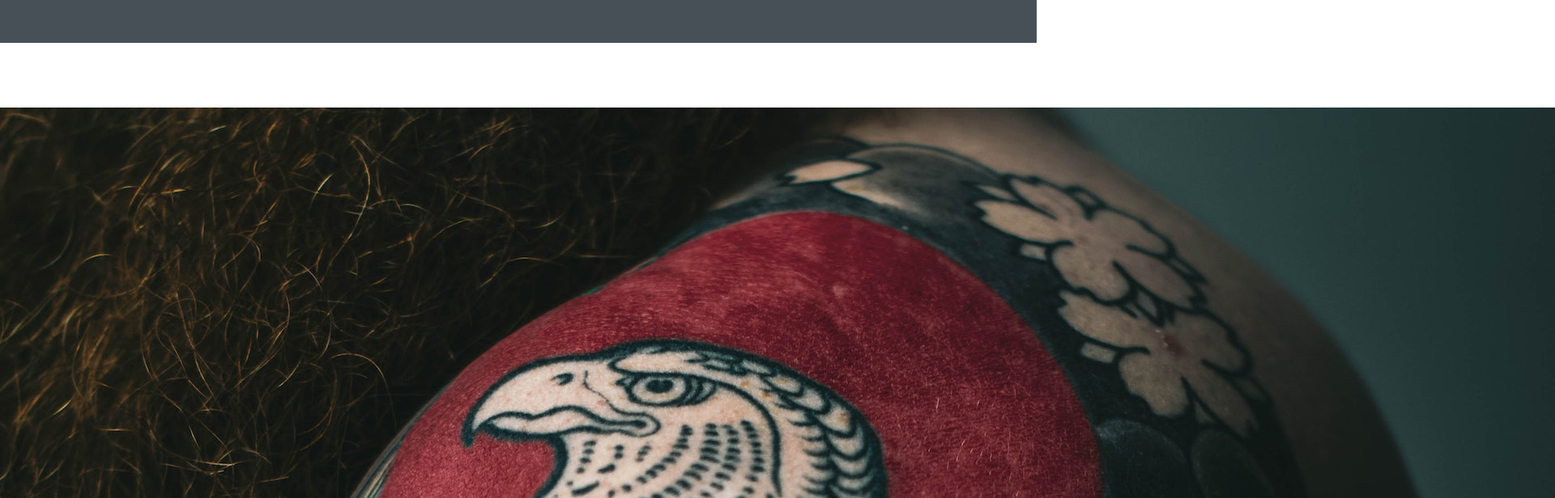
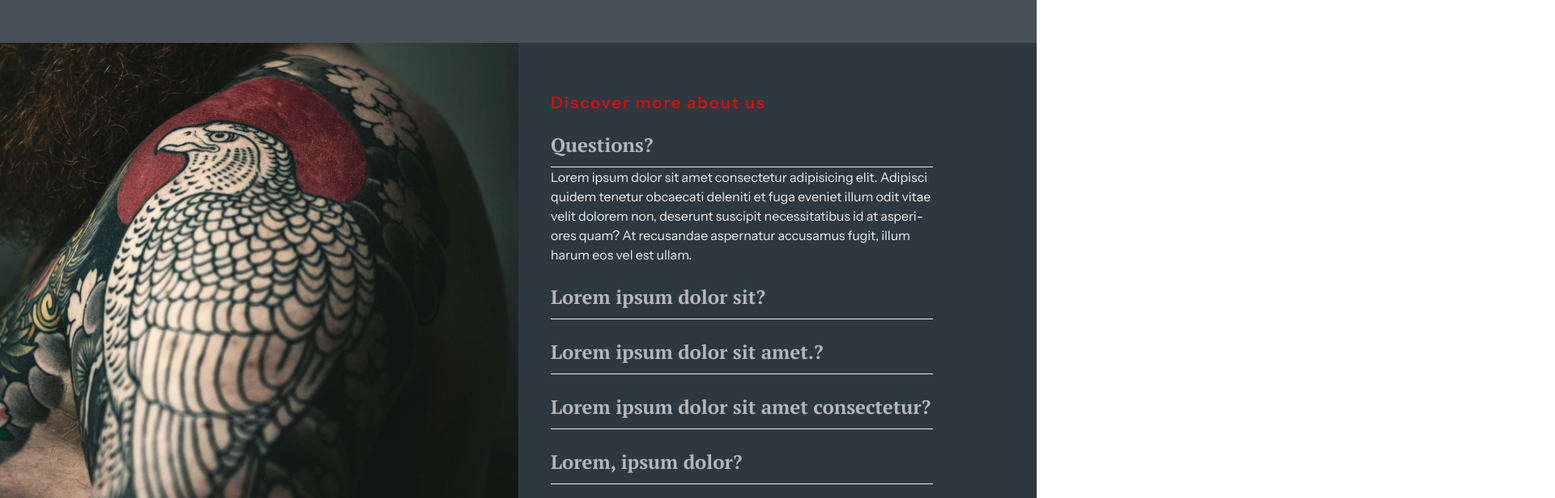
Before and after one commit to Fer07BE/Inks-forever, a website: page index.html in a window 1280 px wide. Shown: the part 4300-4916 px from the top of the page at 81% size, 1920 px wide, since content can reach past the window. Drawn offline with nearby package versions, Linux system fonts and the light colour scheme.

Commit message:
Questions completado estilos y texto

```diff
--- a/Sass/discover.scss
+++ b/Sass/discover.scss
@@ -0,0 +1,82 @@
+.discover {
+  background: $-Fondo-oscuro;
+}
+
+.section__discover {
+  display: grid;
+  grid-template-columns: repeat(auto-fit, minmax(60rem, 1fr));
+  grid-auto-rows: 75vh;
+}
+
+.discover-img {
+  width: 100%;
+  height: inherit;
+}
+
+.img-discover {
+  width: 100%;
+  height: 100%;
+  object-fit: cover;
+  object-position: top;
+  display: block;
+  filter: sepia(25%);
+  -webkit-filter: sepia(25%);
+}
+
+.discover-info {
+  padding-left: 4rem;
+  padding-top: 6.2rem;
+  padding-right: 12.8rem;
+}
+
+.discover__questions {
+  padding-top: 2.4rem;
+}
+
+.discover__questions-item {
+  cursor: pointer;
+
+  &:not(:last-of-type) {
+    margin-bottom: 2.4rem;
+  }
+
+  &:hover .tittle-questions,
+  &:hover .discover__text {
+    opacity: 0.5;
+  }
+}
+
+.tittle-questions {
+  display: block;
+  padding-bottom: 1.2rem;
+  font-family: $-Titulos;
+  font-size: 2.4rem;
+  color: rgba($-Fondo-blanco, 0.7);
+  position: relative;
+  transition: opacity 0.5s;
+  -webkit-transition: opacity 0.5s;
+  -moz-transition: opacity 0.5s;
+  -ms-transition: opacity 0.5s;
+  -o-transition: opacity 0.5s;
+
+  &:before {
+    content: "";
+    position: absolute;
+    bottom: 0;
+    left: 0;
+    width: 100%;
+    height: 1px;
+    background: $-Fondo-blanco;
+  }
+}
+
+.discover__text {
+  font-family: $-texto-cuerpo;
+  font-size: 1.6rem;
+  line-height: 1.5;
+  transition: opacity .5s;
+  -webkit-transition: opacity .5s;
+  -moz-transition: opacity .5s;
+  -ms-transition: opacity .5s;
+  -o-transition: opacity .5s;
+}
--- a/index.html
+++ b/index.html
@@ -384,7 +384,7 @@
     </section>
 
     <!-- DISCOVER -->
-    <section class="discover pd">
+    <section class="discover">
       <div class="section__discover">
         <div class="discover-img">
           <img
@@ -400,24 +400,24 @@
 
           <div class="discover__questions">
             <div class="discover__questions-item">
-              <h3 class="tittle-3">Questions?</h3>
-              <p class="discover__text">Lorem ipsum, dolor sit amet consectetur adipisicing elit. Nulla totam sequi commodi ab cum delectus natus voluptatem aliquid architecto esse blanditiis, officiis incidunt quae, pariatur, corrupti doloribus enim.</p>
+              <h3 class="tittle-questions">Questions?</h3>
+              <p class="discover__text">Lorem ipsum dolor sit amet consectetur adipisicing elit. Adipisci quidem tenetur obcaecati deleniti et fuga eveniet illum odit vitae velit dolorem non, deserunt suscipit necessitatibus id at asperiores quam? At recusandae aspernatur accusamus fugit, illum harum eos vel est ullam.</p>
             </div>
 
             <div class="discover__questions-item">
-              <h3 class="tittle-3">Lorem ipsum dolor sit?</h3>
+              <h3 class="tittle-questions">Lorem ipsum dolor sit?</h3>
             </div>
 
             <div class="discover__questions-item">
-              <h3 class="tittle-3">Lorem ipsum dolor sit amet.?</h3>
+              <h3 class="tittle-questions">Lorem ipsum dolor sit amet.?</h3>
             </div>
 
             <div class="discover__questions-item">
-              <h3 class="tittle-3">Lorem ipsum dolor sit amet consectetur?</h3>
+              <h3 class="tittle-questions">Lorem ipsum dolor sit amet consectetur?</h3>
             </div>
 
             <div class="discover__questions-item">
-              <h3 class="tittle-3">Lorem, ipsum dolor?</h3>
+              <h3 class="tittle-questions">Lorem, ipsum dolor?</h3>
             </div>
           </div>
         </div>
```
Also changed, not shown: style.css.
